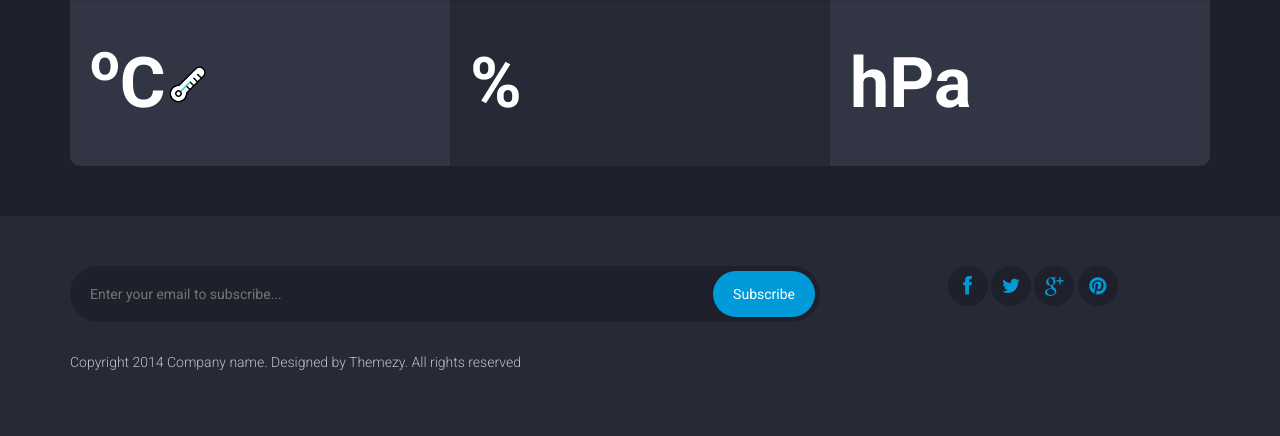
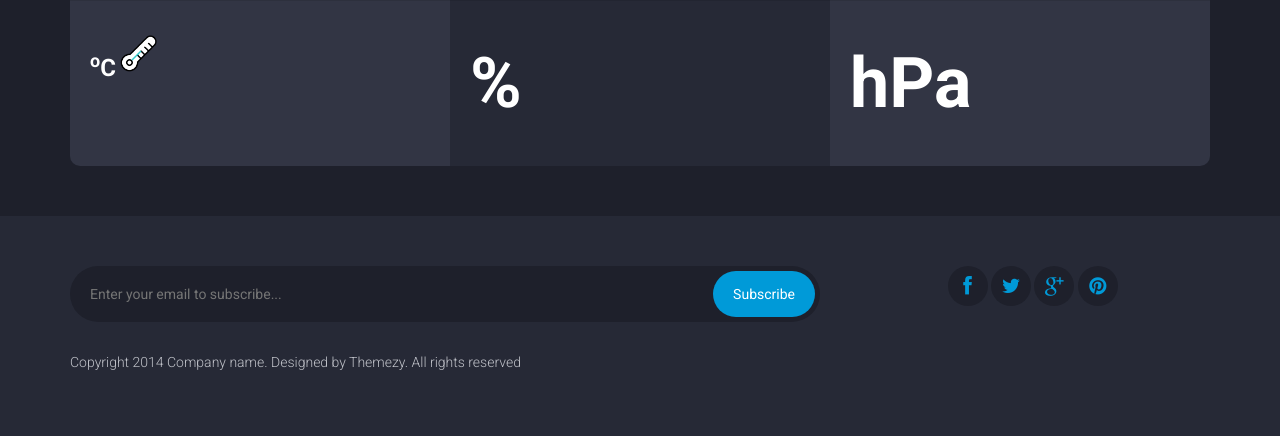
Before and after one commit to laskigvgv/capstone, a PHP site: page /news.php in a window 1280 px wide. Shown: the part 249-685 px from the top of the page. Run offline with PHP 8.4, Linux system fonts and the light colour scheme; data that the repository does not hold is empty.

```diff
--- a/weather/news.php
+++ b/weather/news.php
@@ -102,7 +102,7 @@
 							<div class="forecast-content">
 								<!-- <div class="location">Gostivar</div>		 -->
 								<div class="degree">
-									<div class="num">
+									<div >
 										<?php
 											echo $decoded_result["day_1"]["feels_like_avg"]
 										?>
```
